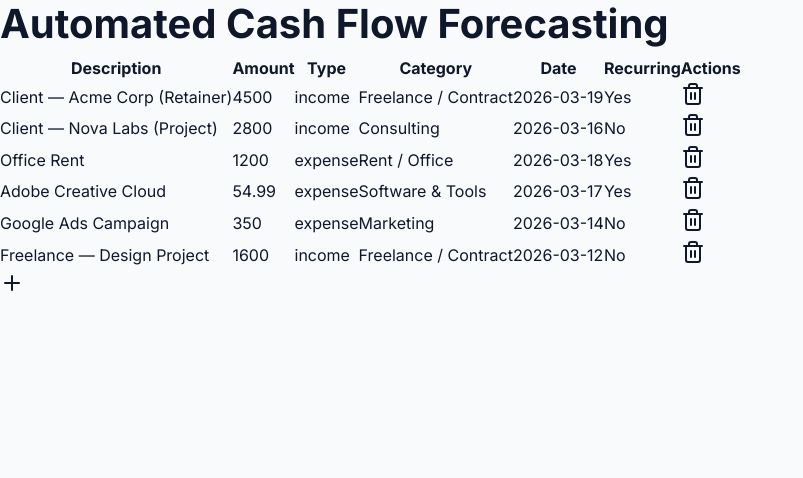
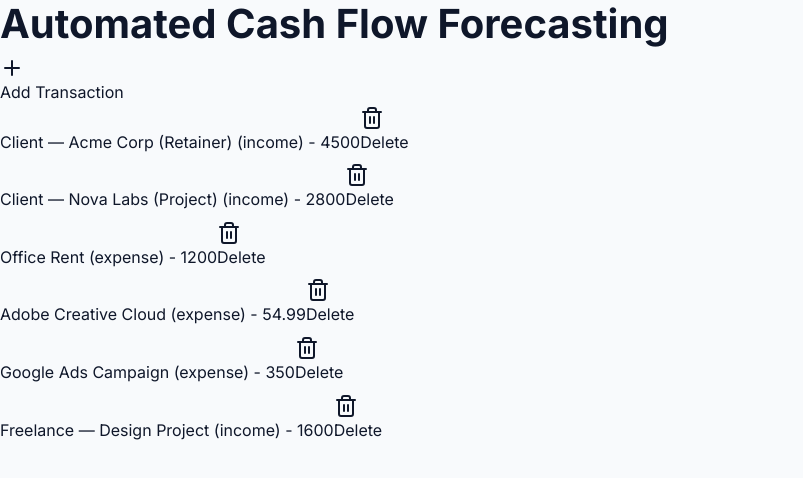
Before and after one commit to kalavathiramarao76-ui/pf-cash-flow-pro, a Next.js app: page /dashboard in a window 1280 px wide. Shown: the top 478 px of the page, without its empty margins (0-803 px from the left). Built offline with nearby package versions, Linux system fonts and the light colour scheme.

Commit message:
improve: auto-upgrade cycle #16
Files: app/dashboard/page.tsx, app/forecasting/page.tsx, app/globals.css

```diff
--- a/app/dashboard/page.tsx
+++ b/app/dashboard/page.tsx
@@ -103,17 +103,15 @@ const mlModel = {
 };
 
 function categorizeTransaction(transaction: Transaction): string {
-  const keywords = transaction.description.toLowerCase().split(" ");
-  const type = transaction.type;
-  const categories = type === "income" ? CATEGORIES_INCOME : CATEGORIES_EXPENSE;
-
-  for (const category of categories) {
-    if (mlModel[type][category].some((keyword) => keywords.includes(keyword))) {
-      return category;
+  const keywords = mlModel[transaction.type];
+  for (const category in keywords) {
+    for (const keyword of keywords[category]) {
+      if (transaction.description.toLowerCase().includes(keyword.toLowerCase())) {
+        return category;
+      }
     }
   }
-
-  return type === "income" ? "Other Income" : "Other Expense";
+  return transaction.type === "income" ? "Other Income" : "Other Expense";
 }
 
 function App() {
@@ -129,51 +127,35 @@ function App() {
     saveTransactions(transactions);
   }, [transactions]);
 
-  const addTransaction = (transaction: Transaction) => {
-    const categorizedTransaction = { ...transaction, category: categorizeTransaction(transaction) };
+  const handleAddTransaction = (newTransaction: Transaction) => {
+    const categorizedTransaction = { ...newTransaction, category: categorizeTransaction(newTransaction) };
     setTransactions([...transactions, categorizedTransaction]);
   };
 
-  const removeTransaction = (id: string) => {
+  const handleDeleteTransaction = (id: string) => {
     setTransactions(transactions.filter((transaction) => transaction.id !== id));
   };
 
   return (
     <div>
       <h1>Automated Cash Flow Forecasting</h1>
-      <table>
-        <thead>
-          <tr>
-            <th>Description</th>
-            <th>Amount</th>
-            <th>Type</th>
-            <th>Category</th>
-            <th>Date</th>
-            <th>Recurring</th>
-            <th>Actions</th>
-          </tr>
-        </thead>
-        <tbody>
-          {transactions.map((transaction) => (
-            <tr key={transaction.id}>
-              <td>{transaction.description}</td>
-              <td>{transaction.amount}</td>
-              <td>{transaction.type}</td>
-              <td>{transaction.category}</td>
-              <td>{transaction.date}</td>
-              <td>{transaction.recurring ? "Yes" : "No"}</td>
-              <td>
-                <button onClick={() => removeTransaction(transaction.id)}>
-                  <Trash2 />
-                </button>
-              </td>
-            </tr>
-          ))}
-        </tbody>
-      </table>
-      <button onClick={() => addTransaction({ id: Date.now().toString(), description: "New Transaction", amount: 0, type: "income", date: new Date().toISOString().split("T")[0], recurring: false })}>
+      <button onClick={() => handleAddTransaction({ id: Date.now().toString(), description: "New Transaction", amount: 0, type: "income", category: "", date: new Date().toISOString().split("T")[0], recurring: false })}>
         <Plus />
+        Add Transaction
       </button>
+      <ul>
+        {transactions.map((transaction) => (
+          <li key={transaction.id}>
+            <span>
+              {transaction.description} ({transaction.type}) - {transaction.amount}
+            </span>
+            <button onClick={() => handleDeleteTransaction(transaction.id)}>
+              <Trash2 />
+              Delete
+            </button>
+          </li>
+        ))}
+      </ul>
     </div>
   );
 }
--- a/app/forecasting/page.tsx
+++ b/app/forecasting/page.tsx
@@ -117,110 +117,47 @@ export default function ForecastingPage() {
     }
   }, []);
 
+  const handleMouseEnter = (data: any, index: number) => {
+    console.log(`Mouse entered data point ${index} with value ${data.balance}`);
+  };
+
+  const handleMouseLeave = (data: any, index: number) => {
+    console.log(`Mouse left data point ${index} with value ${data.balance}`);
+  };
+
+  const handleClick = (data: any, index: number) => {
+    console.log(`Data point ${index} with value ${data.balance} clicked`);
+  };
+
   return (
     <div>
       <h1>Automated Cash Flow Forecasting</h1>
-      <div>
-        <label>Current Balance:</label>
-        <input
-          type="number"
-          value={currentBalance}
-          onChange={(e) => setCurrentBalance(e.target.value)}
-        />
-      </div>
-      <div>
-        <label>Horizon:</label>
-        <select value={horizon} onChange={(e) => setHorizon(parseInt(e.target.value) as 3 | 6 | 12)}>
-          <option value={3}>3 months</option>
-          <option value={6}>6 months</option>
-          <option value={12}>12 months</option>
-        </select>
-      </div>
-      <div>
-        <label>Safety Threshold:</label>
-        <input
-          type="number"
-          value={safetyThreshold}
-          onChange={(e) => setSafetyThreshold(e.target.value)}
-        />
-      </div>
-      <div>
-        <button onClick={() => setShowAddForm(!showAddForm)}>Add Recurring Item</button>
-        {showAddForm && (
-          <div>
-            <label>Label:</label>
-            <input
-              type="text"
-              value={newItem.label}
-              onChange={(e) => setNewItem({ ...newItem, label: e.target.value })}
-            />
-            <label>Amount:</label>
-            <input
-              type="number"
-              value={newItem.amount}
-              onChange={(e) => setNewItem({ ...newItem, amount: e.target.value })}
-            />
-            <label>Type:</label>
-            <select
-              value={newItem.type}
-              onChange={(e) => setNewItem({ ...newItem, type: e.target.value as "income" | "expense" })}
-            >
-              <option value="income">Income</option>
-              <option value="expense">Expense</option>
-            </select>
-            <label>Frequency:</label>
-            <select
-              value={newItem.frequency}
-              onChange={(e) =>
-                setNewItem({ ...newItem, frequency: e.target.value as RecurringItem["frequency"] })
-              }
-            >
-              <option value="monthly">Monthly</option>
-              <option value="quarterly">Quarterly</option>
-              <option value="yearly">Yearly</option>
-            </select>
-            <button
-              onClick={() => {
-                setRecurringItems([...recurringItems, { ...newItem, id: Math.random().toString(36).substr(2, 9) }]);
-                setNewItem({
-                  label: "",
-                  amount: "",
-                  type: "income" as "income" | "expense",
-                  frequency: "monthly" as RecurringItem["frequency"],
-                });
-                setShowAddForm(false);
+      <ResponsiveContainer width="100%" height={300}>
+        <LineChart
+          data={forecastData}
+          margin={{
+            top: 5,
+            right: 30,
+            left: 20,
+            bottom: 5,
           }}
         >
-              Add
-            </button>
-          </div>
-        )}
-      </div>
-      <div>
-        <h2>Recurring Items:</h2>
-        <ul>
-          {recurringItems.map((item) => (
-            <li key={item.id}>
-              {item.label} ({item.type}) - {item.amount} ({item.frequency})
-            </li>
-          ))}
-        </ul>
-      </div>
-      <div>
-        <h2>Forecast:</h2>
-        <ResponsiveContainer width="100%" height={300}>
-          <LineChart data={forecastData}>
           <CartesianGrid strokeDasharray="3 3" />
           <XAxis dataKey="month" />
           <YAxis />
           <Tooltip />
           <Legend />
-            <Line type="monotone" dataKey="balance" stroke="#8884d8" activeDot={{ r: 8 }} />
-            <Line type="monotone" dataKey="income" stroke="#82ca9d" />
-            <Line type="monotone" dataKey="expenses" stroke="#ff0000" />
+          <Line
+            type="monotone"
+            dataKey="balance"
+            stroke="#8884d8"
+            activeDot={{ r: 8 }}
+            onMouseEnter={handleMouseEnter}
+            onMouseLeave={handleMouseLeave}
+            onClick={handleClick}
+          />
         </LineChart>
       </ResponsiveContainer>
     </div>
-    </div>
   );
 }
```
Lines whose indentation alone changed are shown as unchanged.
